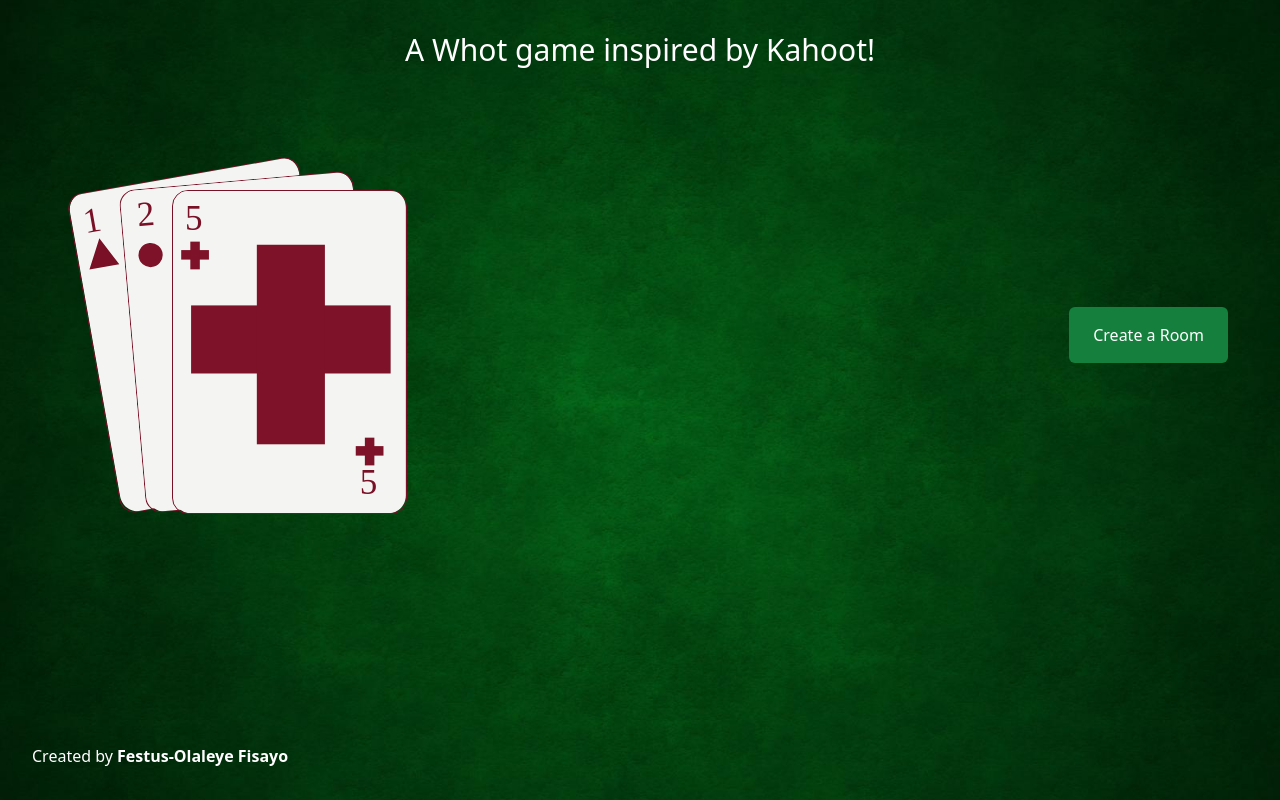
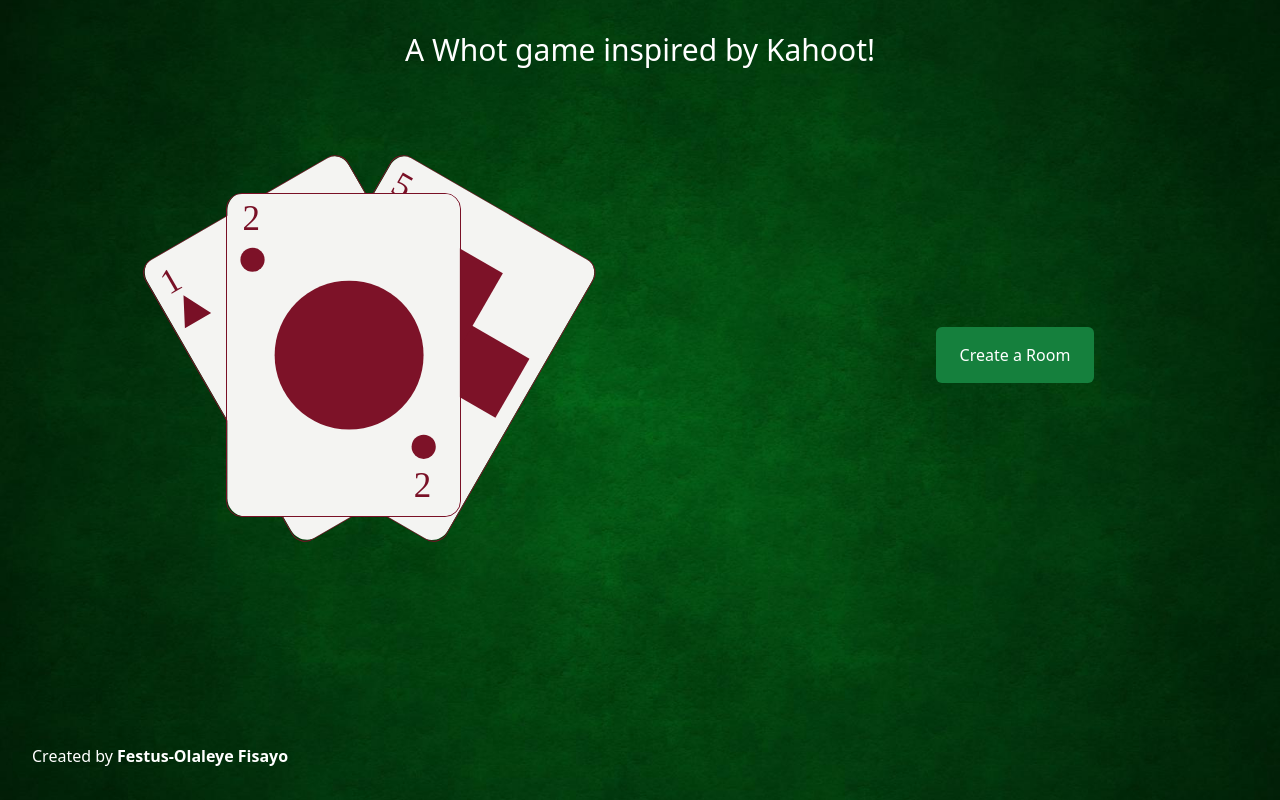
Before and after one commit to OlaleyeFisayo/whot-, a React (Vite) app in the folder client/: page / in a window 1280 px wide. Built offline with nearby package versions, Linux system fonts and the light colour scheme.

Commit message:
create: CardDisplay Component

```diff
--- /dev/null
+++ b/client/src/components/cards/CardDisplay.tsx
@@ -0,0 +1,19 @@
+import Card from ".";
+
+export default function CardDisplay() {
+  return (
+    <>
+      <Card
+        shape="Triangle"
+        value={1}
+        className="absolute rotate-[-30deg] translate-x-[-10%] translate-y-[-2%]"
+      />
+      <Card shape="Circle" value={2} className="absolute z-10 " />
+      <Card
+        shape="Cross"
+        value={5}
+        className="absolute rotate-[30deg] translate-x-[32%] translate-y-[-2%]"
+      />
+    </>
+  );
+}
--- a/client/src/components/cards/index.tsx
+++ b/client/src/components/cards/index.tsx
@@ -15,7 +15,7 @@ export default function Card({ shape, value, className }: CardPrototype) {
 
   if (shape === "Cross") {
     return (
-      <div className={`w-[235px] ${className} overflow-hidden`}>
+      <div className={`w-[235px] ${className} overflow-hidden select-none`}>
         <Cross
           str0={str0}
           str1={str1}
@@ -28,7 +28,7 @@ export default function Card({ shape, value, className }: CardPrototype) {
     );
   } else if (shape === "Triangle") {
     return (
-      <div className={`w-[235px] ${className} overflow-hidden`}>
+      <div className={`w-[235px] ${className} overflow-hidden select-none`}>
         <Triangle
           str0={str0}
           str3={str3}
@@ -40,7 +40,7 @@ export default function Card({ shape, value, className }: CardPrototype) {
     );
   } else if (shape === "Circle") {
     return (
-      <div className={`w-[235px] ${className} overflow-hidden`}>
+      <div className={`w-[235px] ${className} overflow-hidden select-none`}>
         <Circle
           str0={str0}
           str1={str1}
@@ -54,7 +54,7 @@ export default function Card({ shape, value, className }: CardPrototype) {
     );
   } else if (shape === "Square") {
     return (
-      <div className={`w-[235px] ${className} overflow-hidden`}>
+      <div className={`w-[235px] ${className} overflow-hidden select-none`}>
         <Square
           str0={str0}
           str1={str1}
@@ -67,7 +67,7 @@ export default function Card({ shape, value, className }: CardPrototype) {
     );
   } else if (shape === "Star") {
     return (
-      <div className={`w-[235px] ${className} overflow-hidden`}>
+      <div className={`w-[235px] ${className} overflow-hidden select-none`}>
         <Star
           str0={str0}
           str1={str1}
--- a/client/src/components/cards/types.ts
+++ b/client/src/components/cards/types.ts
@@ -9,7 +9,7 @@ export interface CardsProps {
 }
 
 export interface CardPrototype {
-  id: string;
+  id?: string;
   shape: "Circle" | "Triangle" | "Whot" | "Square" | "Star" | "Cross";
   value: number;
   className?: string;
--- a/client/src/pages/desktopIndex/index.tsx
+++ b/client/src/pages/desktopIndex/index.tsx
@@ -1,5 +1,5 @@
 import Button from "../../components/button";
-import Card from "../../components/cards";
+import CardDisplay from "../../components/cards/cardDisplay";
 
 export default function DesktopIndex() {
   return (
@@ -7,33 +7,21 @@ export default function DesktopIndex() {
       <h1 className="text-3xl mb-8 w-full text-center">
         A Whot game inspired by Kahoot!
       </h1>
-      <section className="flex items-center justify-between gap-10 w-full p-5 h-full">
+      <section className="flex items-center justify-center p-5 py-10 h-full gap-[200px]">
         <div className="flex relative w-full max-w-[550px] h-[430px] items-center p-10">
-          <Card
-            id="trianle1"
-            shape="Triangle"
-            value={1}
-            className="absolute rotate-[-10deg]"
-          />
-          <Card
-            id="circle2"
-            shape="Circle"
-            value={2}
-            className="absolute left-[80px] top-[60px] rotate-[-5deg]"
-          />
-          <Card
-            id="cross5"
-            shape="Cross"
-            value={5}
-            className="absolute left-[120px] top-[70px] rotate-[0deg]"
-          />
+          <CardDisplay />
         </div>
         <Button className="bg-green-700 py-4 px-6 rounded-md hover:bg-green-800 transition-all ease-in-out">
           Create a Room
         </Button>
       </section>
       <footer className="absolute bottom-8">
-        <h1>Created by <a href="#" target="_blank" className="font-bold">Festus-Olaleye Fisayo</a></h1>
+        <h1>
+          Created by{" "}
+          <a href="#" target="_blank" className="font-bold">
+            Festus-Olaleye Fisayo
+          </a>
+        </h1>
       </footer>
     </section>
   );
```
